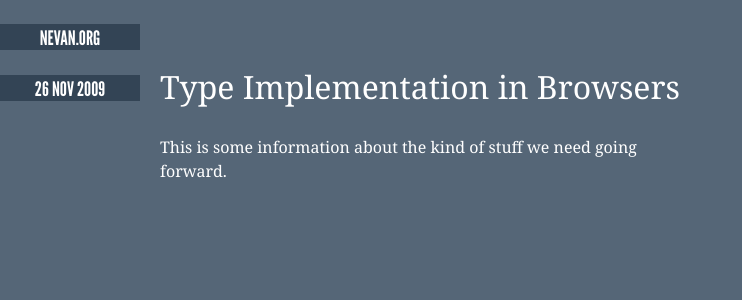
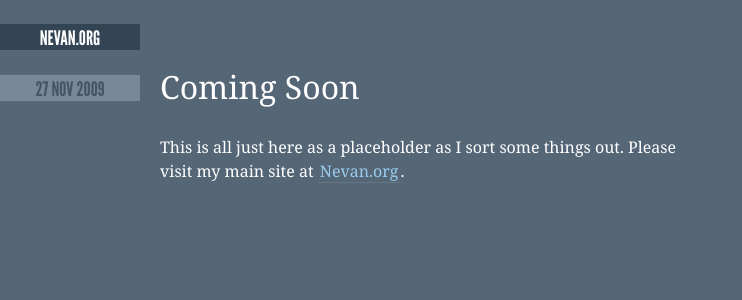
Before and after one commit to nevanscott/nevanscott, a Jekyll site: the page html/2009/11/coming-soon/index.html, which Jekyll copies as it is, in a window 1280 px wide. Shown: the top 300 px of the page, without its empty margins (0-742 px from the left). Built offline with Jekyll 4.4.1, drawn with Linux system fonts in a browser that asks for light colours; Markdown is read by kramdown in place of the engine named in the settings.

Commit message:
Coming Soon page

```diff
--- a/_posts/2009-11-22-filesystem-abstraction.textile
+++ b/_posts/2009-11-22-filesystem-abstraction.textile
@@ -1,6 +1,7 @@
 ---
 layout: post
 title: Abstracting Away the File System
+published: false
 ---
 
 "Ross Carter":http://rosscarter.com/2009/279.html:
--- /dev/null
+++ b/_posts/2009-11-27-coming-soon.textile
@@ -0,0 +1,6 @@
+---
+layout: post
+title: Coming Soon
+---
+
+This is all just here as a placeholder as I sort some things out. Please visit my main site at "Nevan.org":http://nevan.org/.
--- a/html/2009/11/type-implementation/index.html
+++ b/html/2009/11/coming-soon/index.html
@@ -1,7 +1,7 @@
 <!DOCTYPE html>
 <html lang="en">
 <head>
-	<title>Type Implementation in Browsers</title>
+	<title>Coming Soon</title>
 	<link href="/media/css/main.css" rel="stylesheet" type="text/css" />
 </head>
 <body>
@@ -12,13 +12,13 @@
 
 <div class="content">
 	<div class="date">
-	26 Nov 2009
+	27 Nov 2009
 </div>
 <div class="post">
 
-<h2>Type Implementation in Browsers</h2>
+<h2>Coming Soon</h2>
 
-<p>This is some information about the kind of stuff we need going forward.</p>
+<p>This is all just here as a placeholder as I sort some things out. Please visit my main site at <a href="http://nevan.org/">Nevan.org</a>.</p>
 
 </div>
 </div>
--- a/html/media/css/main.css
+++ b/html/media/css/main.css
@@ -124,6 +124,8 @@ hr.footnote {
 	width: 100px;
 	clear: both;
 	text-align: center;
+	background: #789;
+	color: #456;
 	}
 .title {
 	margin: 1.5em 0 0 0;
--- a/media/css/main.css
+++ b/media/css/main.css
@@ -124,6 +124,8 @@ hr.footnote {
 	width: 100px;
 	clear: both;
 	text-align: center;
+	background: #789;
+	color: #456;
 	}
 .title {
 	margin: 1.5em 0 0 0;
```
Also changed, not shown: _posts/2009-11-26-type-implementation.textile (+19 -0 lines), html/2009/11/filesystem-abstraction/index.html (deleted, +0 -62 lines), html/index.html (+2 -9 lines).
